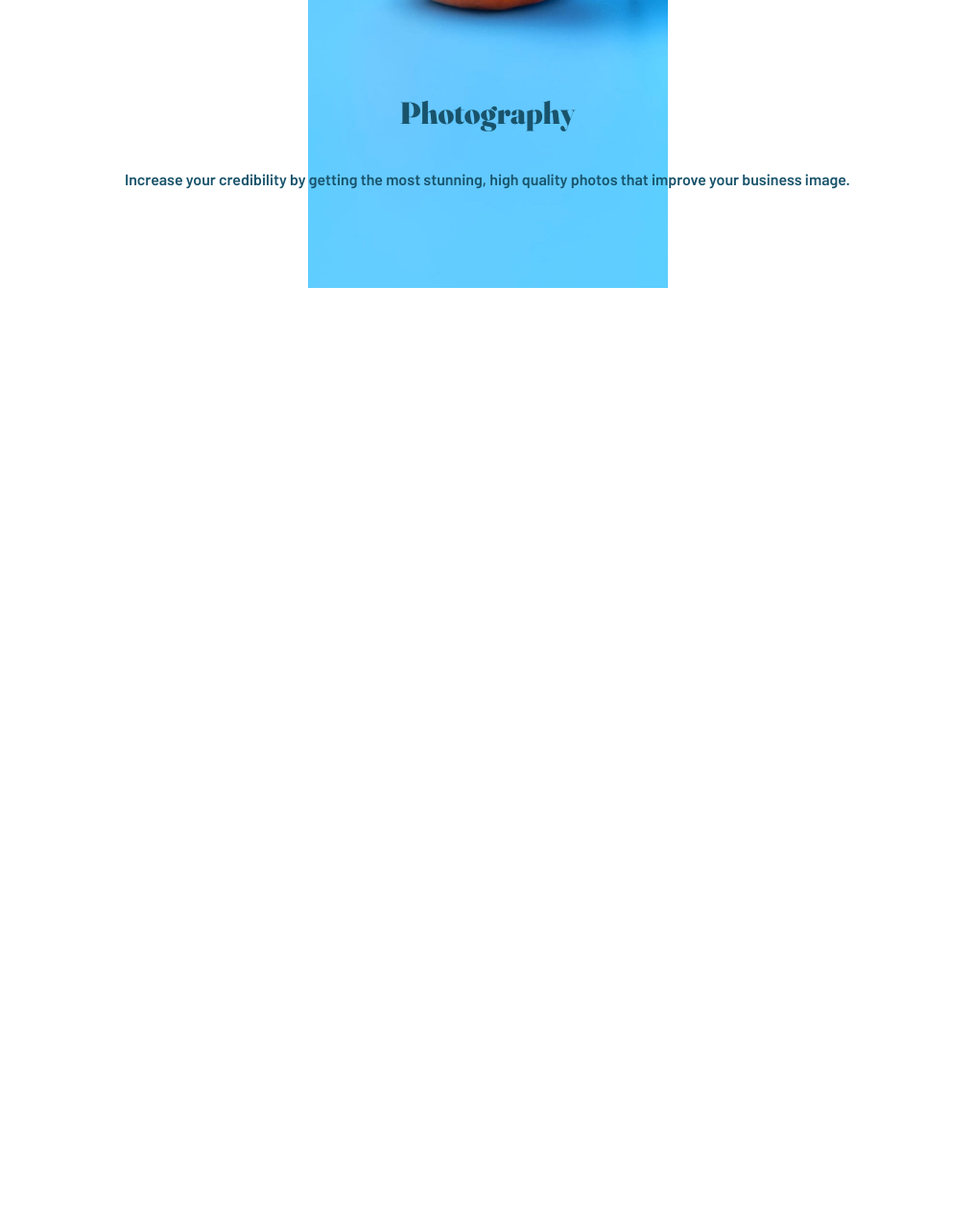
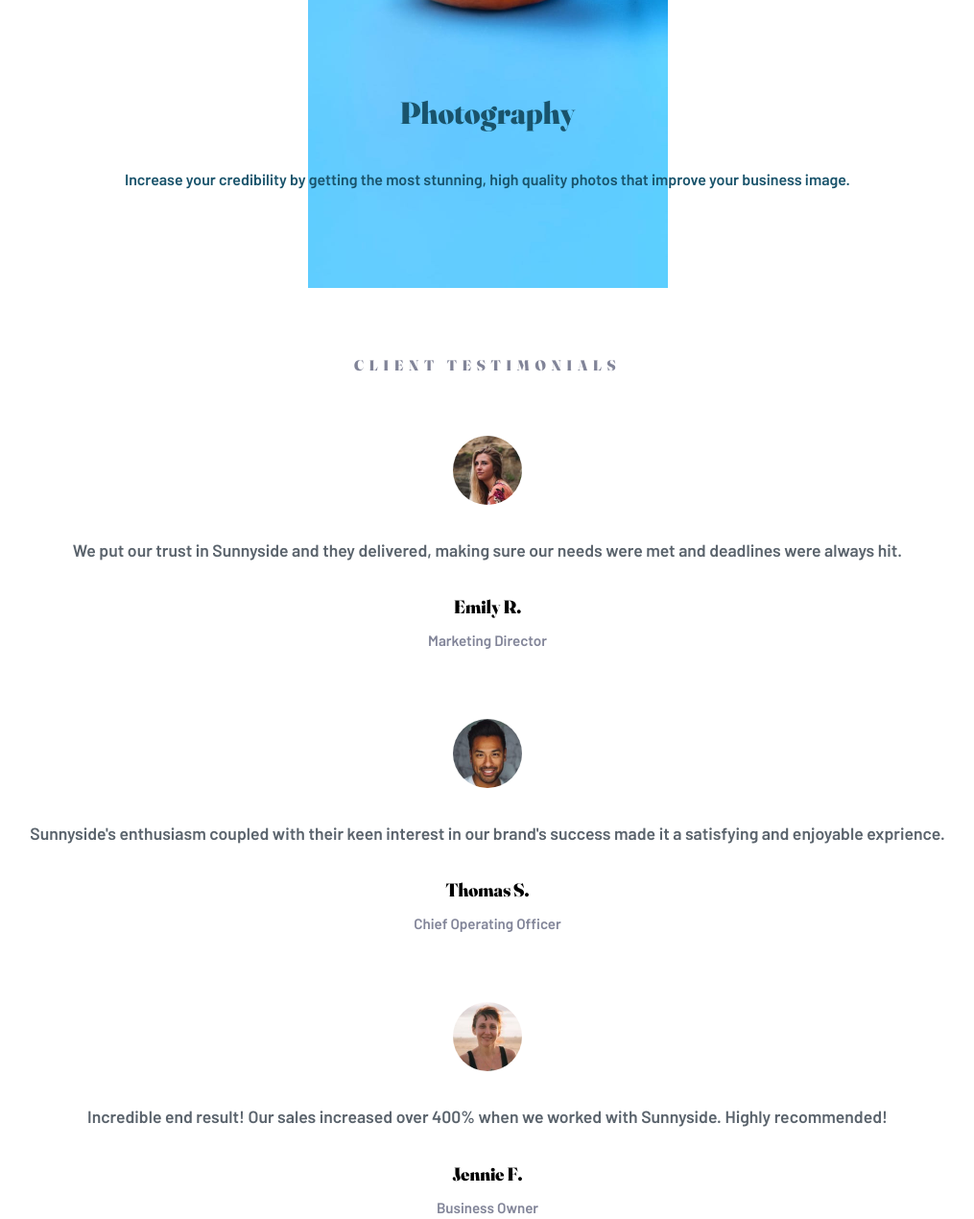
Before and after one commit to Jithin-b-p/sunnyside-agency-landing-page-page, a website built with Vite: page index.html in a window 1280 px wide. Shown: the part 4189-5459 px from the top of the page at 96% size, without its empty margins (132-1147 px from the left). Before the commit the page ends 4489 px from the top, so only its background shows below. Built offline with nearby package versions, Linux system fonts and the light colour scheme.

Commit message:
updating photo gallery section

```diff
--- a/index.html
+++ b/index.html
@@ -104,6 +104,76 @@
           </p>
         </div>
       </section>
+
+      <section class="testimonial testimonial-section">
+        <h3 class="testimonial-heading">CLIENT TESTIMONIALS</h3>
+        <div class="testimonials">
+          <div class="testimonial--1">
+            <div class="user--1 user-image"></div>
+            <p class="user-review">
+              We put our trust in Sunnyside and they delivered, making sure our
+              needs were met and deadlines were always hit.
+            </p>
+            <div class="user-details">
+              <span class="user-details__name">Emily R.</span>
+              <span class="user-details__designation">Marketing Director</span>
+            </div>
+          </div>
+
+          <div class="testimonial--2">
+            <div class="user--2 user-image"></div>
+            <p class="user-review">
+              Sunnyside's enthusiasm coupled with their keen interest in our
+              brand's success made it a satisfying and enjoyable exprience.
+            </p>
+            <div class="user-details">
+              <span class="user-details__name">Thomas S.</span>
+              <span class="user-details__designation"
+                >Chief Operating Officer</span
+              >
+            </div>
+          </div>
+
+          <div class="testimonial--3">
+            <div class="user--3 user-image"></div>
+            <p class="user-review">
+              Incredible end result! Our sales increased over 400% when we
+              worked with Sunnyside. Highly recommended!
+            </p>
+            <div class="user-details">
+              <span class="user-details__name">Jennie F.</span>
+              <span class="user-details__designation">Business Owner</span>
+            </div>
+          </div>
+        </div>
+      </section>
+
+      <section class="photo-gallery">
+        <img
+          class="photo photo--1"
+          src="/images/mobile/image-gallery-milkbottles.jpg"
+          alt=""
+          width="300"
+        />
+        <img
+          class="photo photo--2"
+          src="/images/mobile/image-gallery-orange.jpg"
+          alt=""
+          width="300"
+        />
+        <img
+          class="photo photo--3"
+          src="/images/mobile/image-gallery-cone.jpg"
+          alt=""
+          width="300"
+        />
+        <img
+          class="photo photo--4"
+          src="/images/mobile/image-gallery-sugar-cubes.jpg"
+          alt=""
+          width="300"
+        />
+      </section>
     </main>
     <script type="module" src="/main.js"></script>
   </body>
--- a/sass/pages/_home.scss
+++ b/sass/pages/_home.scss
@@ -1,3 +1,5 @@
+@use "../abstracts" as *;
+
 .hero {
   height: 77svh;
   background-image: url("/images/mobile/image-header.jpg");
@@ -88,3 +90,80 @@
     padding-inline: 1.2rem;
   }
 }
+
+.testimonial {
+  padding: 4.5rem 1.2rem;
+  text-align: center;
+
+  &--1,
+  &--2,
+  &--3 {
+    @include flex(column);
+    gap: 2rem;
+  }
+  & span {
+    display: block;
+  }
+
+  &-heading {
+    font-family: var(--ff-secondary);
+    font-size: 0.95rem;
+    letter-spacing: 0.35rem;
+    color: hsl(var(--clr-neutral-300));
+    margin-block-end: 4rem;
+  }
+
+  & .user--1 {
+    background-image: url("/images/image-emily.jpg");
+  }
+  & .user--2 {
+    background-image: url("/images/image-thomas.jpg");
+  }
+  & .user--3 {
+    background-image: url("/images/image-jennie.jpg");
+  }
+
+  & .user-image {
+    width: 4.5rem;
+    margin-inline: auto;
+    aspect-ratio: 1;
+    background-size: cover;
+    background-position: center;
+    background-repeat: no-repeat;
+
+    border-radius: 99999px;
+  }
+
+  & .user-review {
+    font-size: 1.1rem;
+    line-height: 1.8;
+    color: hsl(var(--clr-neutral-200));
+  }
+}
+
+.testimonials {
+  @include flex(column, center, center);
+  gap: 4.5rem;
+}
+
+.user-details {
+  &__name {
+    font-family: var(--ff-secondary);
+    font-size: 1.2rem;
+    margin-block-end: 1rem;
+  }
+
+  &__designation {
+    font-size: 0.95rem;
+    color: hsl(var(--clr-neutral-300));
+  }
+}
+
+.photo-gallery {
+  display: grid;
+  grid-template-columns: repeat(2, 1fr);
+}
+
+.photo {
+  width: 100%;
+}
```
